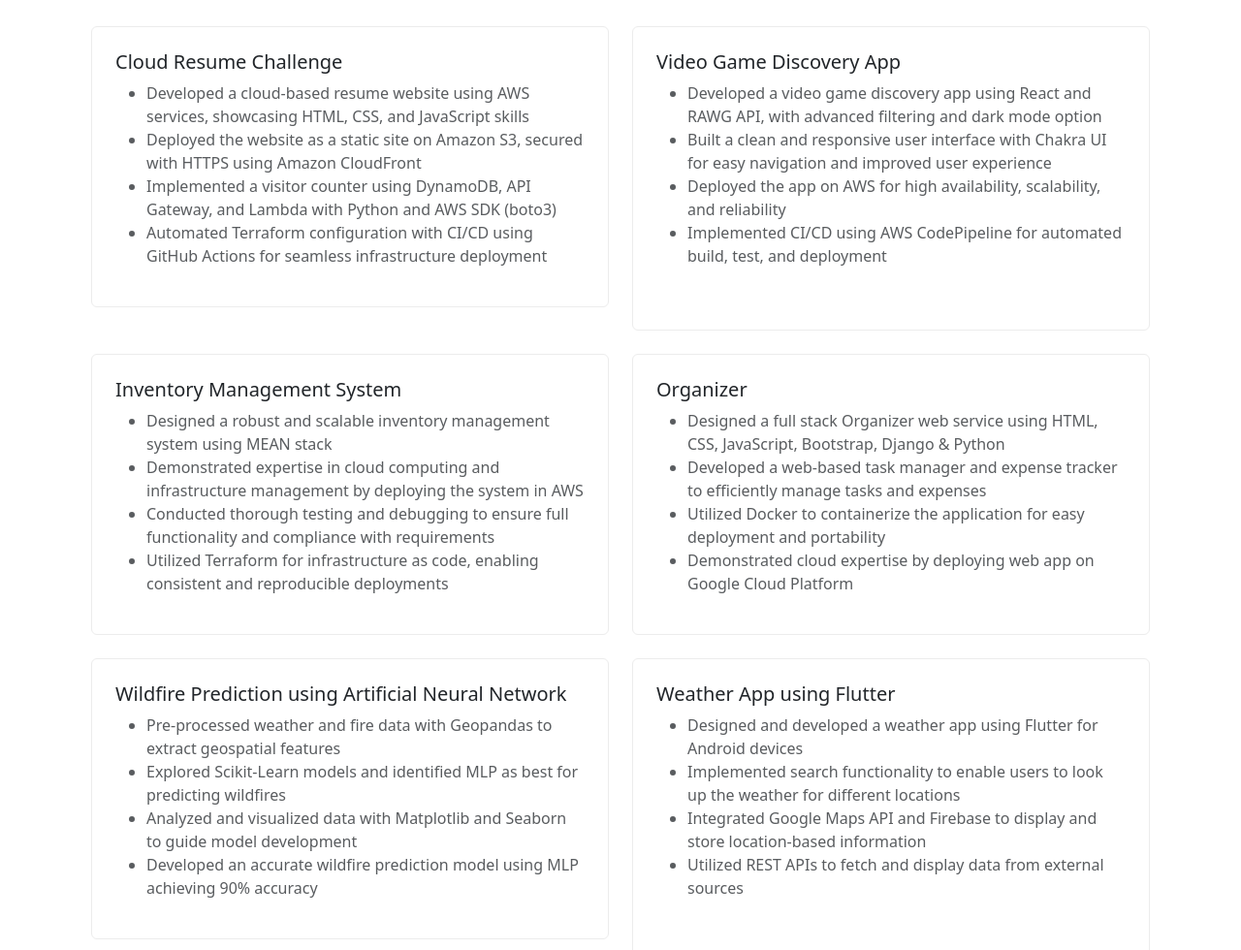
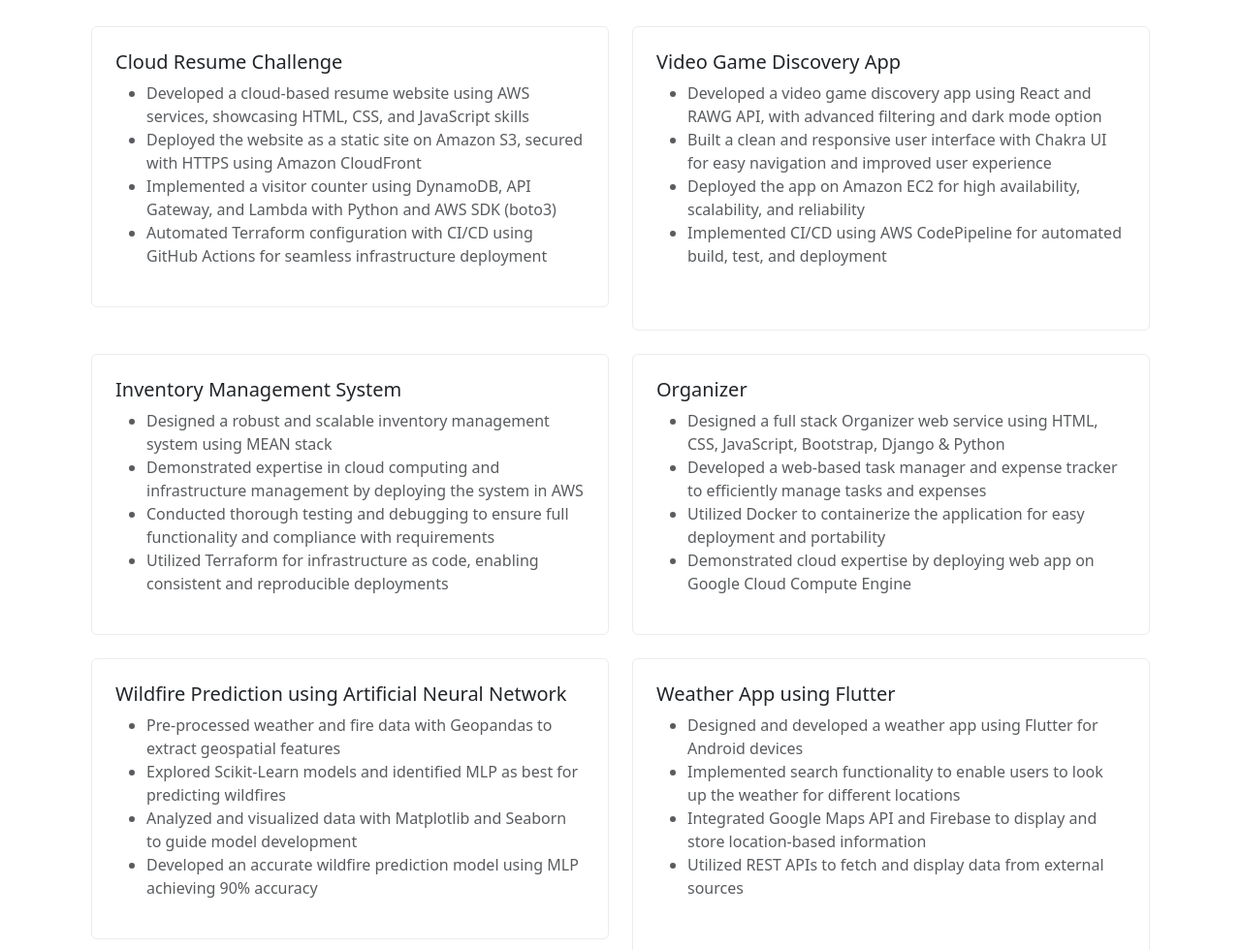
Before and after one commit to kausicmn/cloud-resume-challenge-frontend, a plain HTML site: page static/index.html in a window 1280 px wide. Shown: the part 1919-2899 px from the top of the page at 97% size. Drawn offline with nearby package versions, Linux system fonts and the light colour scheme; no server answers.

Commit message:
Changed static content

```diff
--- a/static/index.html
+++ b/static/index.html
@@ -236,7 +236,7 @@
                       <ul>
                         <li class="text-muted mb-0 f-16">Developed a video game discovery app using React and RAWG API, with advanced filtering and dark mode option</li>
                         <li class="text-muted mb-0 f-16">Built a clean and responsive user interface with Chakra UI for easy navigation and improved user experience</li>
-                        <li class="text-muted mb-0 f-16">Deployed the app on AWS for high availability, scalability, and reliability</li>
+                        <li class="text-muted mb-0 f-16">Deployed the app on Amazon EC2 for high availability, scalability, and reliability</li>
                         <li class="text-muted mb-0 f-16">Implemented CI/CD using AWS CodePipeline for automated build, test, and deployment</li>
                       </ul>
                       <br>
@@ -275,7 +275,7 @@
                               <li class="text-muted mb-0 f-16">Designed a full stack Organizer web service using HTML, CSS, JavaScript, Bootstrap, Django & Python</li>
                               <li class="text-muted mb-0 f-16">Developed a web-based task manager and expense tracker to efficiently manage tasks and expenses</li>
                               <li class="text-muted mb-0 f-16">Utilized Docker to containerize the application for easy deployment and portability</li>
-                              <li class="text-muted mb-0 f-16">Demonstrated cloud expertise by deploying web app on Google Cloud Platform</li>
+                              <li class="text-muted mb-0 f-16">Demonstrated cloud expertise by deploying web app on Google Cloud Compute Engine</li>
                             </ul>
                         </div>
                     </div>
```
Also changed, not shown: 2 other files.
